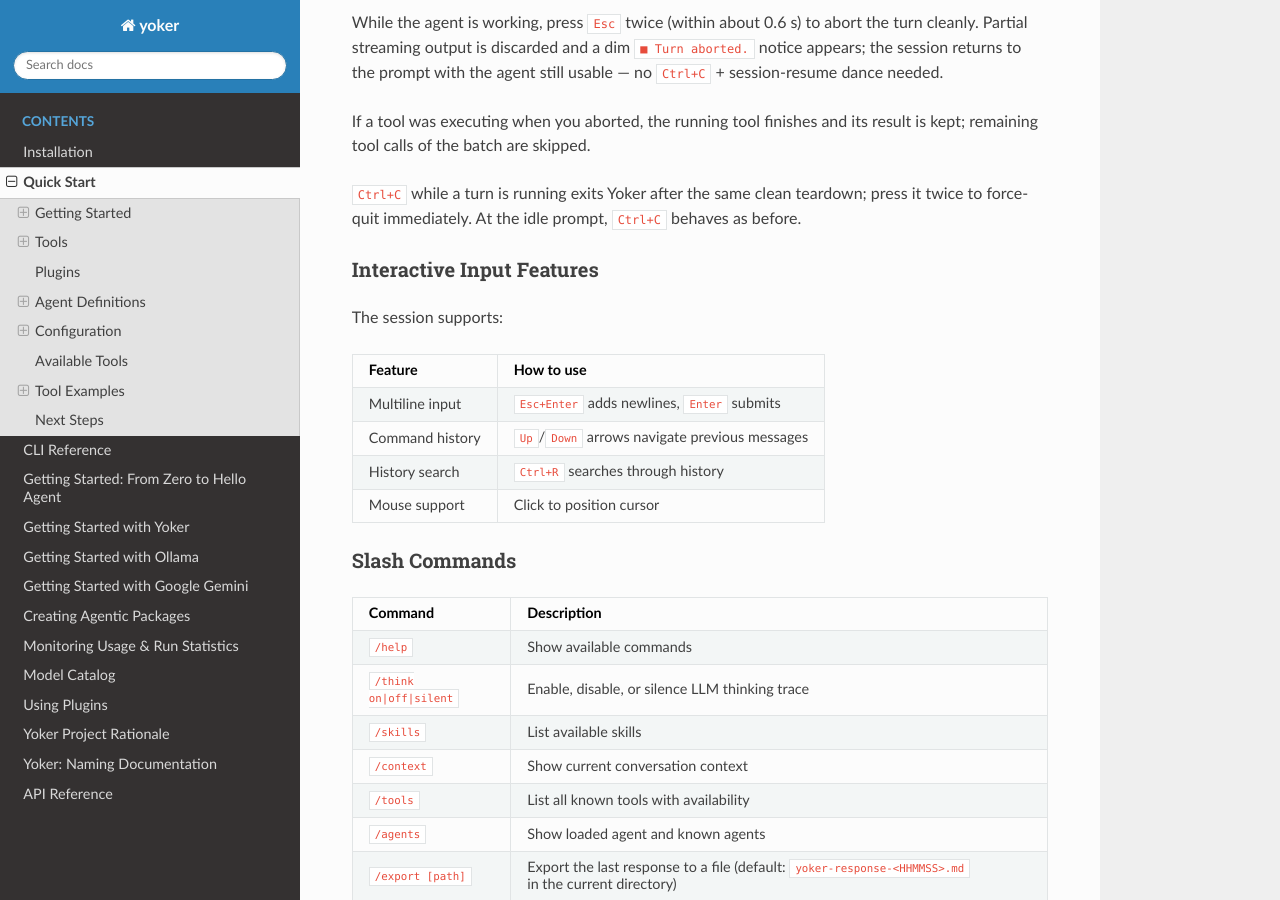
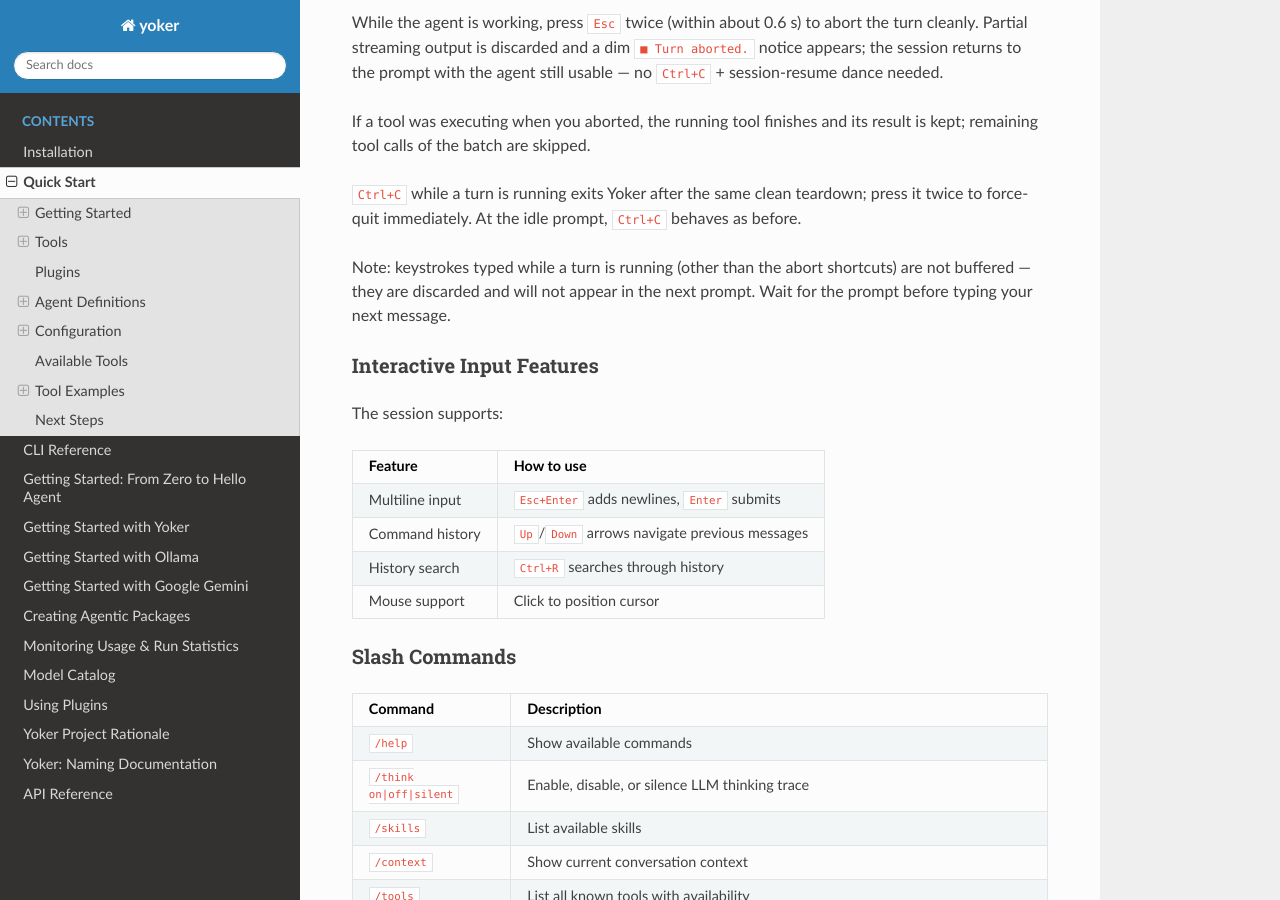
Before and after one commit to christophevg/yoker, a Sphinx documentation site: the page built from docs/quickstart.md, in a window 1280 px wide and 900 px high, scrolled down 6290 px. Built offline with Sphinx 7.4.7 and the Read the Docs theme 3.1.0, drawn with Linux system fonts in a browser that asks for light colours.

Commit message:
docs: note that type-ahead keystrokes mid-turn are discarded
The Esc-Esc abort watcher consumes all stdin input during a running
turn, so characters typed while the agent works do not land in the
next prompt. Document this behavior in README and quickstart.

🤖 Implemented together with Yoker.

```diff
--- a/docs/quickstart.md
+++ b/docs/quickstart.md
@@ -306,6 +306,10 @@ result is kept; remaining tool calls of the batch are skipped.
 `Ctrl+C` while a turn is running exits Yoker after the same clean teardown;
 press it twice to force-quit immediately. At the idle prompt, `Ctrl+C`
 behaves as before.
+
+Note: keystrokes typed while a turn is running (other than the abort
+shortcuts) are not buffered — they are discarded and will not appear in
+the next prompt. Wait for the prompt before typing your next message.
 
 ### Interactive Input Features
 
```
Also changed, not shown: README.md (+1 -0 lines).
